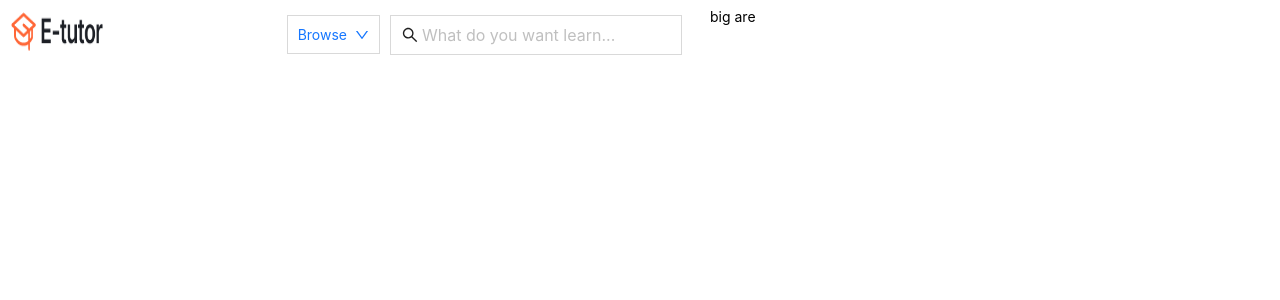
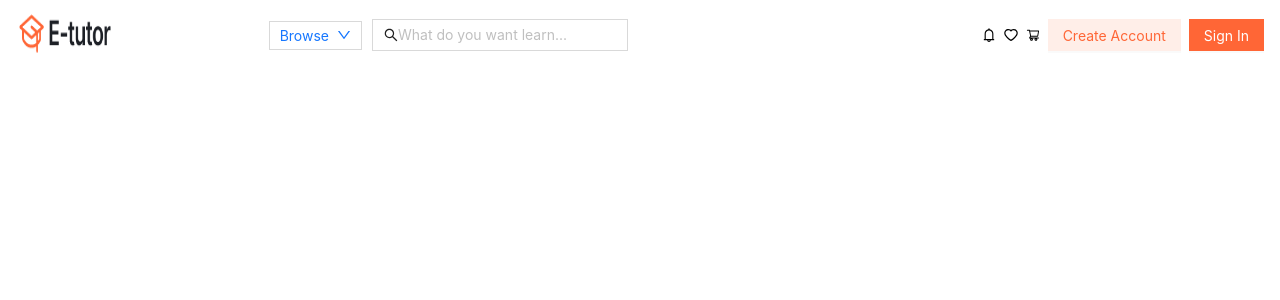
Before and after one commit to Ibrahim-Hossain-Jewel/SOFTIC_course_selling_application, a Next.js app: page /components/menubar/searchmenu in a window 1280 px wide. Shown: the top 300 px of the page. Built offline with nearby package versions, Linux system fonts and the light colour scheme.

Commit message:
second nav brand browse dropdown search box and sign up create account sign in and icon section completed

```diff
--- a/app/components/menubar/searchmenu/page.tsx
+++ b/app/components/menubar/searchmenu/page.tsx
@@ -2,10 +2,10 @@
 import React from 'react';
 import { useState } from 'react';
 import { Col, Row } from 'antd';
-import { DownOutlined, SearchOutlined } from '@ant-design/icons';
+import { DownOutlined, SearchOutlined, ShoppingCartOutlined, HeartOutlined, BellOutlined } from '@ant-design/icons';
 import type { MenuProps } from 'antd';
 import { Input } from 'antd';
-import { Dropdown, message, Space } from 'antd';
+import { Dropdown, message, Space , Button} from 'antd';
 import Image from 'next/image';
 
 const onClick: MenuProps['onClick'] = ({ key }) => {
@@ -22,8 +22,8 @@ const SearchMenu: React.FC = () => {
         <style jsx>{`
 
       `}</style>
-        <Row gutter={{ xs: 24, sm: 24, md: 24, lg: 32 }}>
-            <Col className="gutter-row one" span={5}>
+        <Row gutter={{ xs: 24, sm: 24, md: 24, lg: 32 }} className='pdTop'>
+            <Col className="gutter-row one" span={4} md={4} xs={8} sm={12}>
             <Image
                 src="/brand.PNG"
                 width={100}
@@ -32,8 +32,8 @@ const SearchMenu: React.FC = () => {
                 priority={true}
             />
             </Col>
-            <Col className="gutter-row two" span={8} style={{display: 'flex', justifyContent: 'flex-end', alignItems: 'center', paddingRight: "12px", gap: "10px"}}>
-                <div style={{border: "1px solid #d9d9d9", padding: "10px"}}>
+            <Col className="gutter-row two" span={8} md={8} sm={12} xs={16} style={{display: 'flex', justifyContent: 'flex-end', alignItems: 'center', paddingRight: "12px", gap: "10px"}}>
+                <div style={{border: "1px solid #d9d9d9", padding: "5px 10px"}}>
                     <Dropdown menu={{ items, onClick }} >
                         <a onClick={(e) => e.preventDefault()}>
                             <Space>
@@ -44,12 +44,20 @@ const SearchMenu: React.FC = () => {
                     </Dropdown>
                 </div>
                 <div>
-                    <Input size="large" placeholder="What do you want learn..." prefix={<SearchOutlined />} style={{borderRadius: "0px"}}/>
+                    <Input size="middle" placeholder="What do you want learn..." prefix={<SearchOutlined />} style={{borderRadius: "0px"}}/>
                 </div>
             </Col>
 
-            <Col className="gutter-row three" span={11}>
-                <div>big are</div>
+            <Col className="gutter-row three" span={12} md={12} sm={24} xs={24}>
+              <Space wrap>
+                <Space>
+                  <BellOutlined width={24} height={24}/>
+                  <HeartOutlined  width={24} height={24} />
+                  <ShoppingCartOutlined  width={24} height={24} />
+                </Space>
+                <Button size='middle' className='createbutton'>Create Account</Button>
+                <Button size="middle" className='signin'>Sign In</Button>
+              </Space>
             </Col>
         </Row>
   </div>
--- a/app/globals.css
+++ b/app/globals.css
@@ -1,3 +1,7 @@
+*{
+  /* outline: 1px solid black; */
+  margin: 0px !important;
+}
 li.ant-menu-overflow-item.ant-menu-item.ant-menu-item-selected.ant-menu-item-only-child{
   background: none;
 }
@@ -9,8 +13,48 @@ li.ant-menu-overflow-item.ant-menu-item.ant-menu-item-selected.ant-menu-item-onl
   background: red;
   display: block;
 }
+li.ant-menu-overflow-item.ant-menu-overflow-item-rest.ant-menu-submenu.ant-menu-submenu-horizontal.ant-menu-submenu-selected{
+  background: none;
+}
+/*overflow view continue symbol.*/
+:where(.css-dev-only-do-not-override-amq5gd).ant-menu-dark .ant-menu-item-selected, :where(.css-dev-only-do-not-override-amq5gd).ant-menu-dark>.ant-menu .ant-menu-item-selected{
+  background: none!important;
+}
+li.ant-menu-item.ant-menu-item-selected.ant-menu-item-only-child::before{
+  position: relative;
+  content: "";
+  width: 100%;
+  height: 2px;
+  background: red;
+  display: block;
+}
 
-@media screen and (max-width: 600px) {
+.one{
+  display: flex;
+  align-items: center;
+  justify-content: start;
+}
+.three{
+  display: flex;
+  align-items: center;
+  justify-content: end;
+}
+.createbutton{
+  background: #FFEEE8;
+  border-radius: 0px !important;
+  color: #FF6636;
+  border: none;
+}
+.signin{
+  background: #FF6636;
+  border-radius: 0px !important;
+  color: white;
+  border: none;
+}
+.pdTop{
+  padding-top: 10px;
+}
+/* @media screen and (max-width: 750px) {
   body {
     background-color: olive;
 
@@ -18,4 +62,4 @@ li.ant-menu-overflow-item.ant-menu-item.ant-menu-item-selected.ant-menu-item-onl
   .gutter-row .one{
     display: unset;
   }
-}
+} */
```
